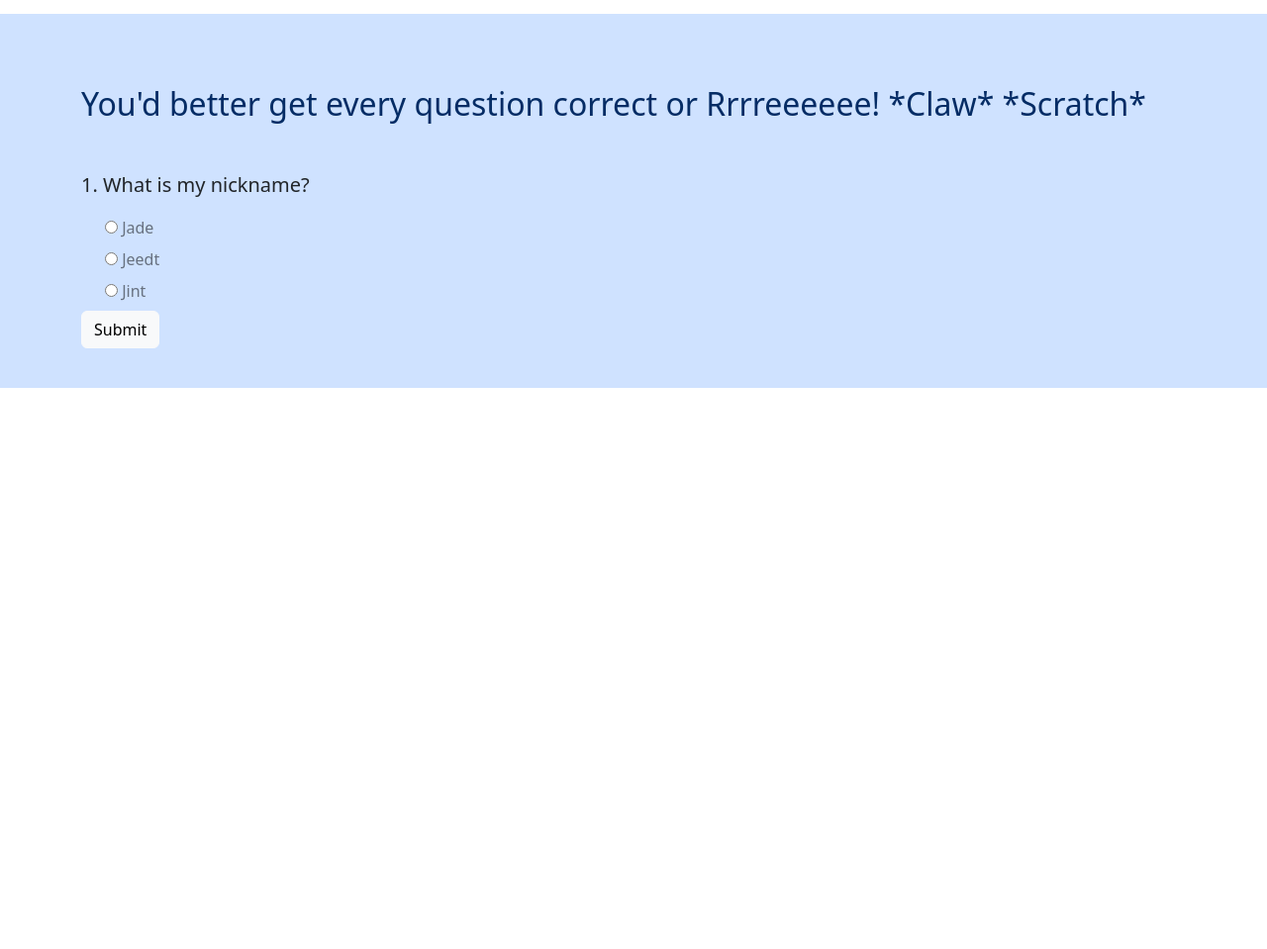
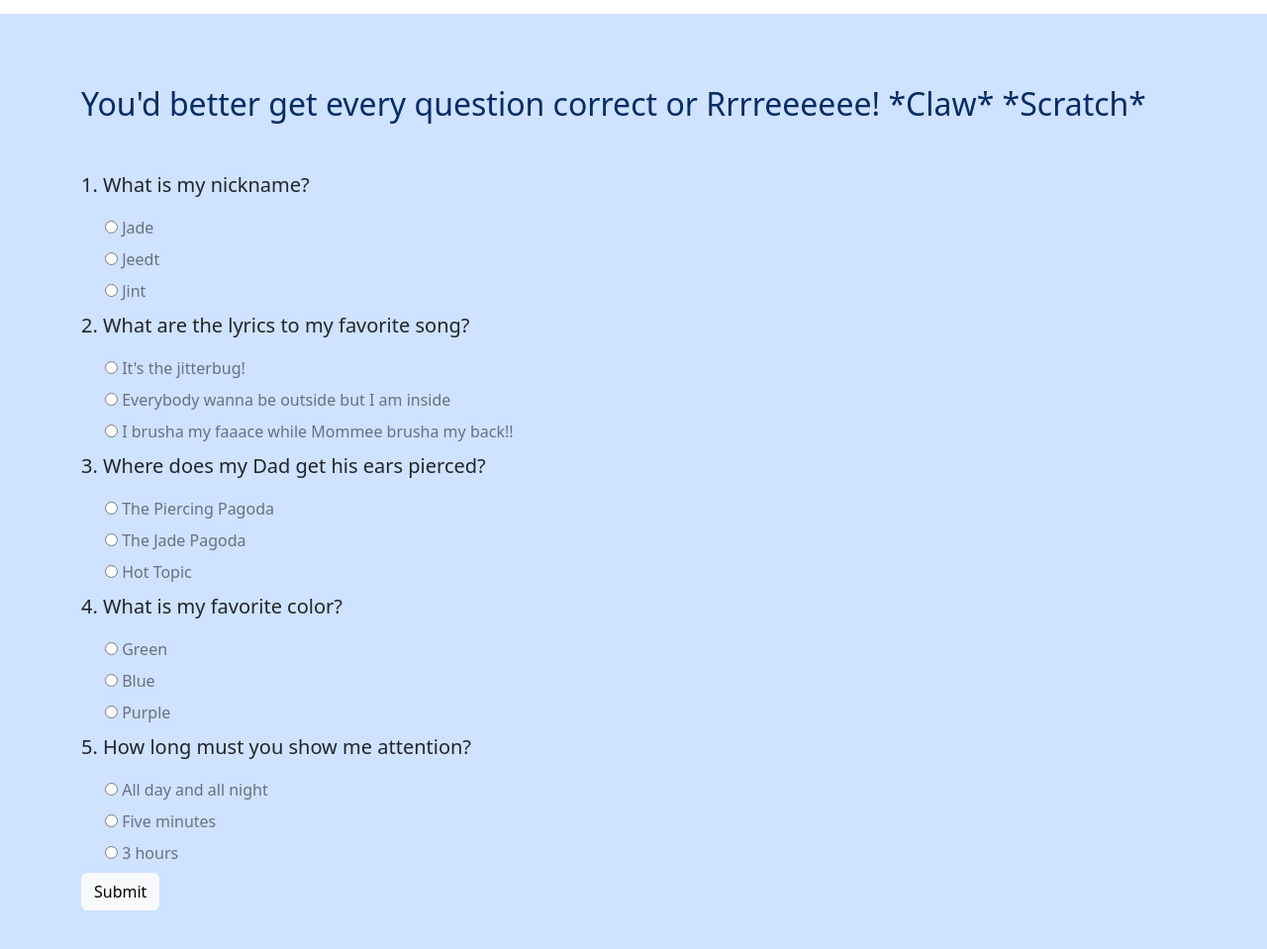
Before and after one commit to JAMarcello/Jade-Quiz, a plain HTML site: page index.html in a window 1280 px wide. Shown: the part 143-1102 px from the top of the page at 99% size. Before the commit the page ends 800 px from the top, so only its background shows below. Drawn offline with nearby package versions, Linux system fonts and the light colour scheme.

Commit message:
Added more quiz questions and results section

```diff
--- a/index.html
+++ b/index.html
@@ -13,6 +13,15 @@
             <h2 class="text-primary-emphasis display-3 my-4">Jade Quiz</h2>
         </div>
     </div>
+
+
+    <!-- result section -->
+    <div class="result py-4 d-none bg-light text-center">
+        <div class="container lead">
+            <p>You got <span class="text-primary-emphasis display-4 p-3">0%</span> Jeedt</p>
+        </div>
+    </div>
+
 
     <!-- Quiz Section -->
     <div class="quiz py-4 bg-primary-subtle">
@@ -34,16 +43,71 @@
                         <input type="radio" name="q1" value="C">
                         <label class="from-check-label">Jint</label>
                     </div>
-                    <div class="text-left">
-                        <input type="submit" class="btn btn-light">
+                <div class="my5">
+                    <p class="lead font-weight-normal">2. What are the lyrics to my favorite song?</p>
+                    <div class="form-check my-2 text-black-50">
+                        <input type="radio" name="q2" value="A">
+                        <label class="from-check-label">It's the jitterbug!</label>
                     </div>
+                    <div class="form-check my-2 text-black-50">
+                        <input type="radio" name="q2" value="B">
+                        <label class="from-check-label">Everybody wanna be outside but I am inside</label>
+                    </div>
+                    <div class="form-check my-2 text-black-50">
+                        <input type="radio" name="q2" value="C">
+                        <label class="from-check-label">I brusha my faaace while Mommee brusha my back!!</label>
+                    </div>
+                <div class="my5">
+                    <p class="lead font-weight-normal">3. Where does my Dad get his ears pierced?</p>
+                    <div class="form-check my-2 text-black-50">
+                        <input type="radio" name="q3" value="A">
+                        <label class="from-check-label">The Piercing Pagoda</label>
+                        </div>
+                        <div class="form-check my-2 text-black-50">
+                            <input type="radio" name="q3" value="B">
+                            <label class="from-check-label">The Jade Pagoda</label>
+                        </div>
+                        <div class="form-check my-2 text-black-50">
+                            <input type="radio" name="q3" value="C">
+                            <label class="from-check-label">Hot Topic</label>
+                        </div>
+                    <div class="my5">
+                        <p class="lead font-weight-normal">4. What is my favorite color?</p>
+                        <div class="form-check my-2 text-black-50">
+                            <input type="radio" name="q4" value="A">
+                            <label class="from-check-label">Green</label>
+                        </div>
+                        <div class="form-check my-2 text-black-50">
+                            <input type="radio" name="q4" value="B">
+                            <label class="from-check-label">Blue</label>
+                        </div>
+                        <div class="form-check my-2 text-black-50">
+                            <input type="radio" name="q4" value="C">
+                            <label class="from-check-label">Purple</label>
+                        </div>
+                    <div class="my5">
+                        <p class="lead font-weight-normal">5. How long must you show me attention?</p>
+                        <div class="form-check my-2 text-black-50">
+                            <input type="radio" name="q5" value="A">
+                            <label class="from-check-label">All day and all night</label>
+                        </div>
+                        <div class="form-check my-2 text-black-50">
+                            <input type="radio" name="q5" value="B">
+                            <label class="from-check-label">Five minutes</label>
+                        </div>
+                        <div class="form-check my-2 text-black-50">
+                            <input type="radio" name="q5" value="C">
+                            <label class="from-check-label">3 hours</label>
+                        </div>
+                </div>
+                <div class="text-left">
+                    <input type="submit" class="btn btn-light">
                 </div>
             </form>
 
         </div>
     </div>
 
-
     <script src="app.js"></script>
 </body>
 </html>
```
